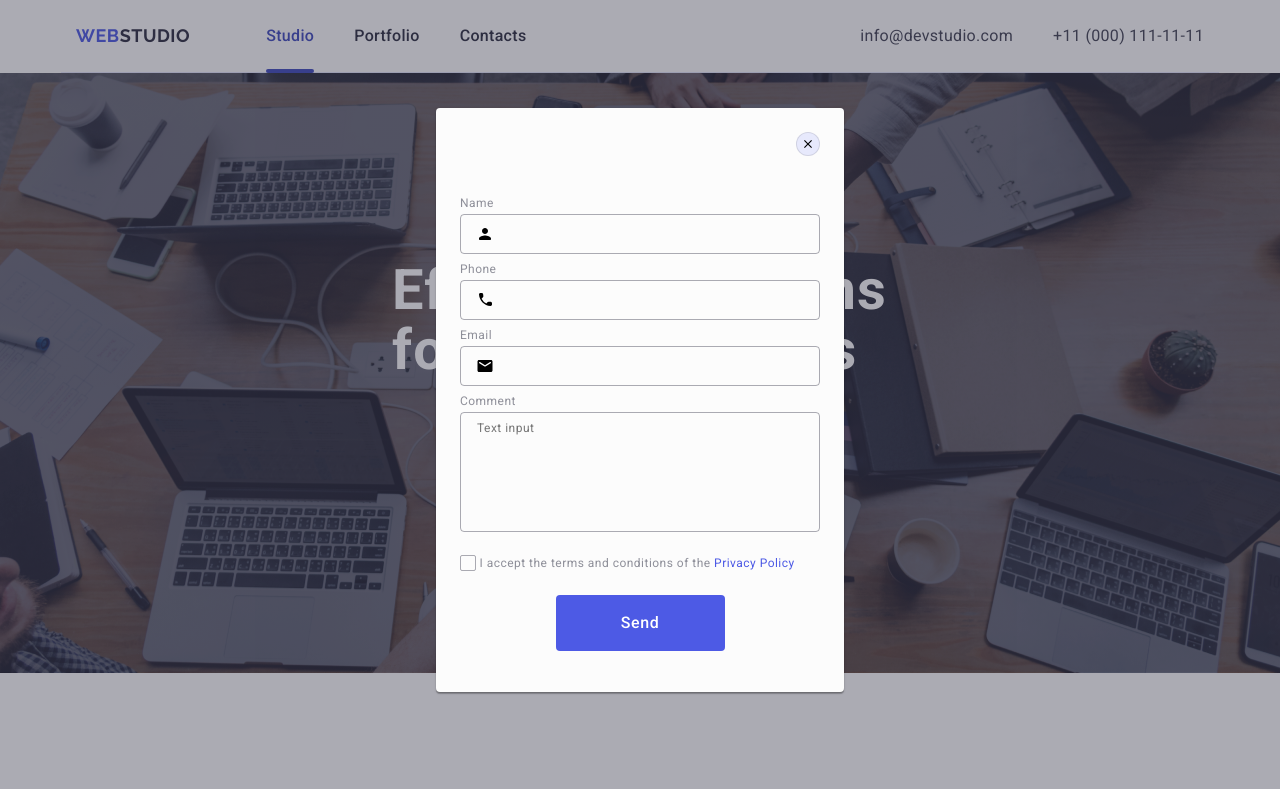
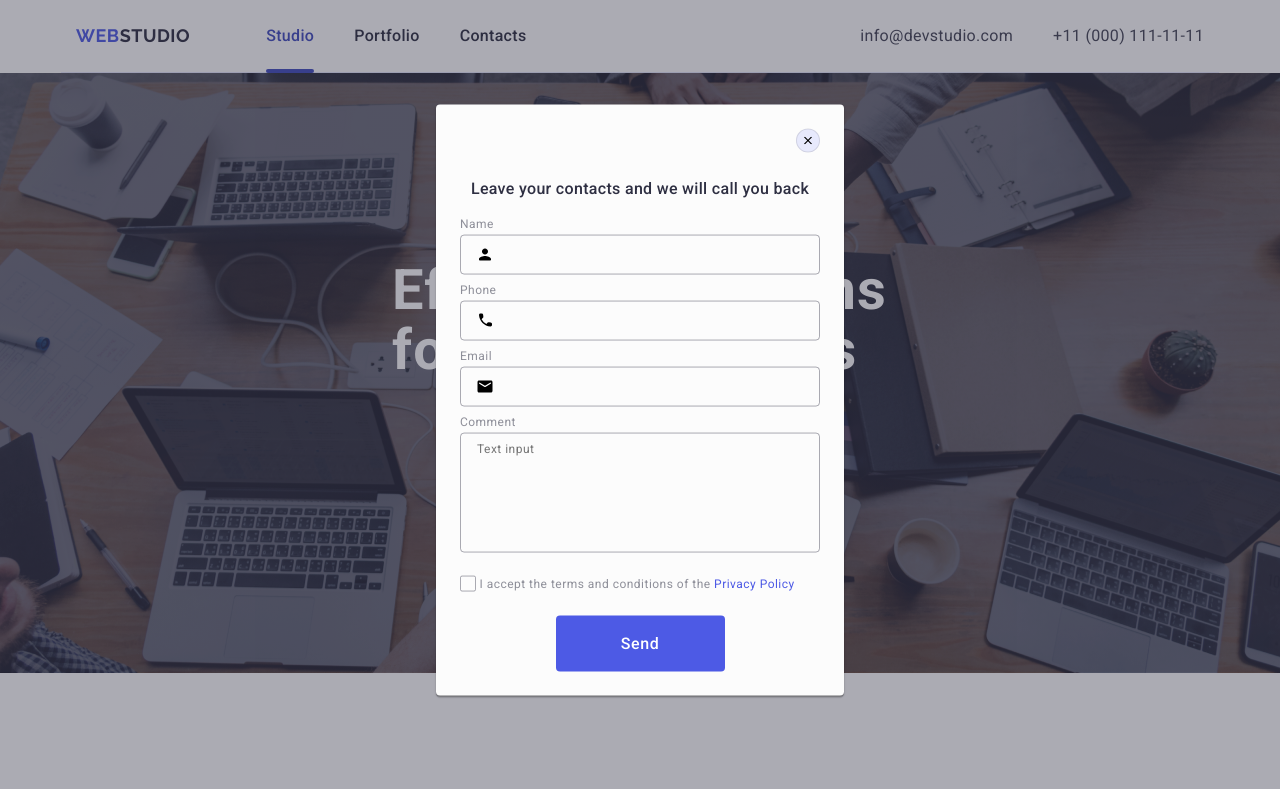
Before and after one commit to LisaUA/goit-markup-hw-05, a plain HTML site: page index.html in a window 1280 px wide. Shown: the top 789 px of the page. Drawn offline with nearby package versions, Linux system fonts and the light colour scheme.

Commit message:
update form p

```diff
--- a/index.html
+++ b/index.html
@@ -423,7 +423,7 @@
                     <use href="./images/icons.svg#icon-close-black"></use>
                 </svg>
             </button>
-            <p class="modal-window-paragraph"></p>
+            <p class="modal-window-paragraph">Leave your contacts and we will call you back</p>
             <form class="modal-form">
                 <div class="modal-form-container">
                     <label class="modal-form-label" for="user-name">Name</label>
```
